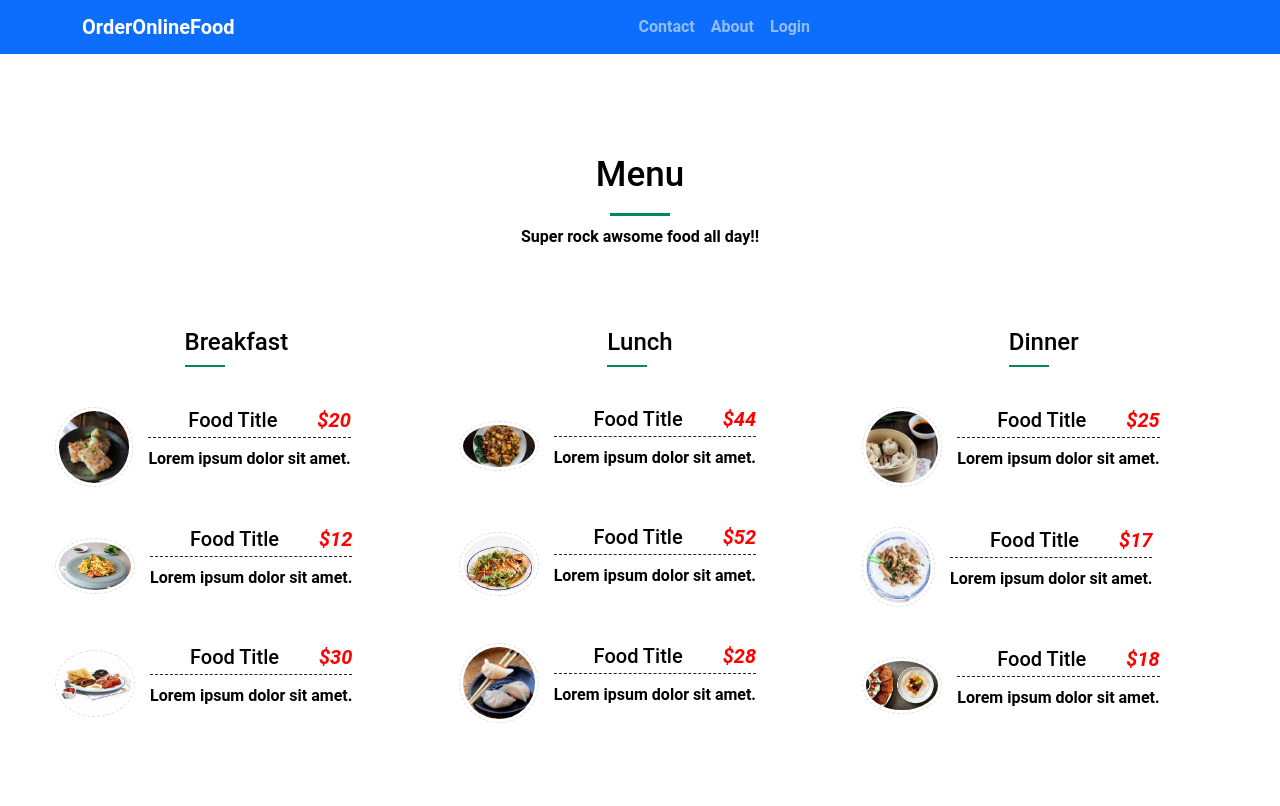
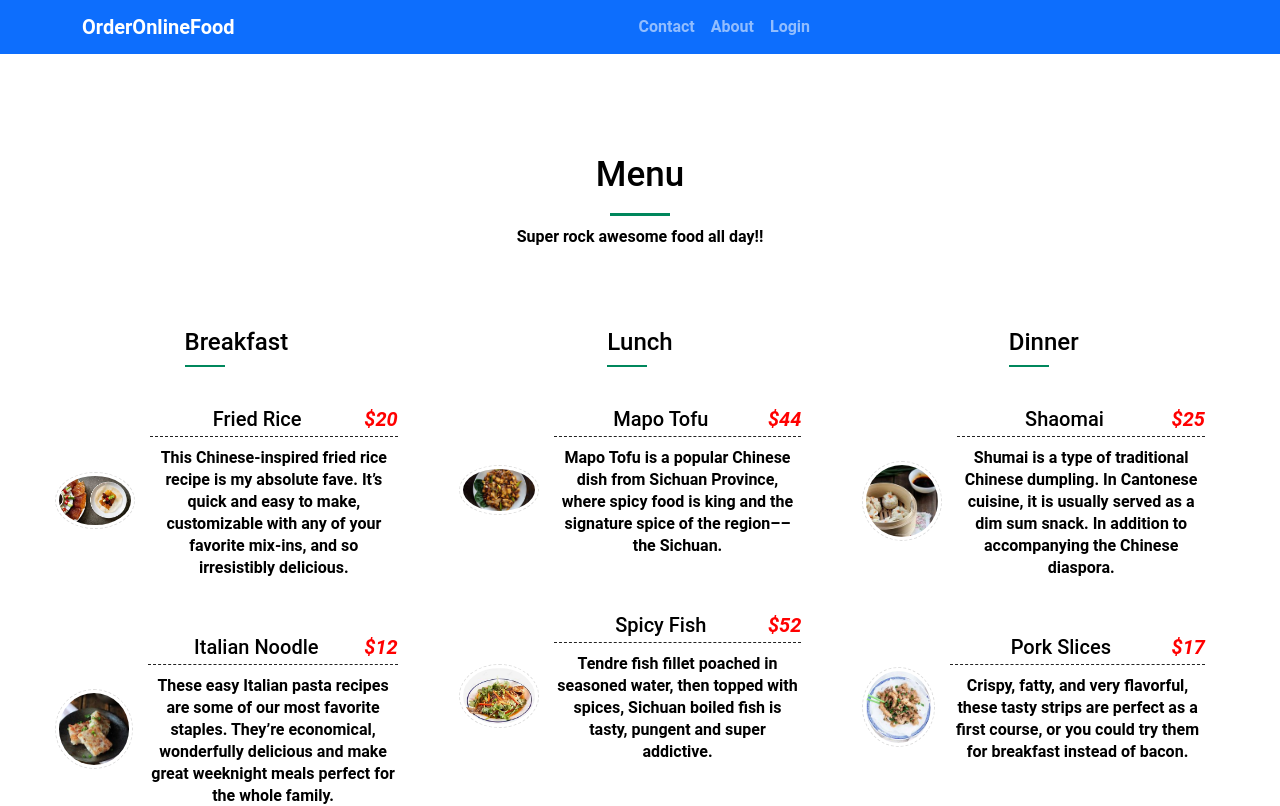
Before and after one commit to cheatchansovoth/SuperRock, a React (Create React App) app in the folder Super_Rock/frontend/: page /menu in a window 1280 px wide. Shown: the top 806 px of the page. Built offline with nearby package versions, Linux system fonts and the light colour scheme; the HTML template or start-up script is replaced by a standard one.

Commit message:
Update Menu.js

```diff
--- a/Super_Rock/frontend/src/Pages/Menu.js
+++ b/Super_Rock/frontend/src/Pages/Menu.js
@@ -16,90 +16,88 @@ import ('./responsive.css');
 const Menu=()=>
 {
     return (
-        <div>
-                <div class="main">
+        <div class="main">
         <div class="section-title">
             <h2>
                 Menu
             </h2>
-            <p>Super rock awsome food all day!!</p>
+            <p>Super rock awesome food all day!!</p>
         </div>
         <div class="menus">
             <div class="menu-column">
                 <h4>breakfast</h4>
                 <div class="single-menu">
-                    <img src={th} alt="OIF"/>
+                    <img src={p9} alt=""/>
                     <div class="menu-content">
-                        <h5>food title <span>$20</span></h5>
-                        <p>Lorem ipsum dolor sit amet.</p>
+                        <h5>fried rice <span>$20</span></h5>
+                        <p>This Chinese-inspired fried rice recipe is my absolute fave. It’s quick and easy to make, customizable with any of your favorite mix-ins, and so irresistibly delicious.</p>
                     </div>
                 </div>
                 <div class="single-menu">
-                    <img src={th1} alt="OIF" />
+                    <img src={th}alt=""/>
                     <div class="menu-content">
-                        <h5>food title <span>$12</span></h5>
-                        <p>Lorem ipsum dolor sit amet.</p>
+                        <h5>Italian noodle <span>$12</span></h5>
+                        <p>These easy Italian pasta recipes are some of our most favorite staples. They’re economical, wonderfully delicious and make great weeknight meals perfect for the whole family.</p>
                     </div>
                 </div>
                 <div class="single-menu">
-                    <img src={th2} alt="OIF" />
+                    <img src={th1} alt=""/>
                     <div class="menu-content">
-                        <h5>food title <span>$30</span></h5>
-                        <p>Lorem ipsum dolor sit amet.</p>
+                        <h5>kiwi breakfast <span>$30</span></h5>
+                        <p>portobello mushroomsa，avocado ,roasted tomatoes ,hashbrown,fried eggs ,sourdough toast.</p>
                     </div>
                 </div>
             </div>
             <div class="menu-column">
                 <h4>lunch</h4>
                 <div class="single-menu">
-                    <img src={p4} alt="OIF" />
+                    <img src={p4} alt=""/>
                     <div class="menu-content">
-                        <h5>food title <span>$44</span></h5>
-                        <p>Lorem ipsum dolor sit amet.</p>
+                        <h5>Mapo Tofu <span>$44</span></h5>
+                        <p>Mapo Tofu is a popular Chinese dish from Sichuan Province, where spicy food is king and the signature spice of the region––the Sichuan.</p>
                     </div>
                 </div>
                 <div class="single-menu">
-                    <img src={p5} alt="OIF" />
+                    <img src={p5} alt=""/>
                     <div class="menu-content">
-                        <h5>food title <span>$52</span></h5>
-                        <p>Lorem ipsum dolor sit amet.</p>
+                        <h5>spicy fish <span>$52</span></h5>
+                        <p>Tendre fish fillet poached in seasoned water, then topped with spices, Sichuan boiled fish is tasty, pungent and super addictive.</p>
                     </div>
                 </div>
                 <div class="single-menu">
-                    <img src={p6} alt="OIF" />
+                    <img src={p6}alt=""/>
                     <div class="menu-content">
-                        <h5>food title <span>$28</span></h5>
-                        <p>Lorem ipsum dolor sit amet.</p>
+                        <h5>Chinese dumplings <span>$28</span></h5>
+                        <p>One of your favorite take out foods, Chinese Dumplings (also commonly known as potstickers), are easy to make and taste much better when you make them homemade!</p>
                     </div>
                 </div>
             </div>
             <div class="menu-column">
                 <h4>dinner</h4>
                 <div class="single-menu">
-                    <img src={p7}  alt="OIF" />
+                    <img src={p7} alt=""/>
                     <div class="menu-content">
-                        <h5>food title <span>$25</span></h5>
-                        <p>Lorem ipsum dolor sit amet.</p>
+                        <h5>Shaomai <span>$25</span></h5>
+                        <p>Shumai is a type of traditional Chinese dumpling. In Cantonese cuisine, it is usually served as a dim sum snack. In addition to accompanying the Chinese diaspora.</p>
                     </div>
                 </div>
                 <div class="single-menu">
-                    <img src={p8} alt="OIF" />
+                    <img src={p8} alt=""/>
                     <div class="menu-content">
-                        <h5>food title <span>$17</span></h5>
-                        <p>Lorem ipsum dolor sit amet.</p>
+                        <h5>pork slices <span>$17</span></h5>
+                        <p>Crispy, fatty, and very flavorful, these tasty strips are perfect as a first course, or you could try them for breakfast instead of bacon.</p>
                     </div>
                 </div>
                 <div class="single-menu">
-                    <img src={p9} alt="OIF" />
+                    <img src={p7} alt=""/>
                     <div class="menu-content">
-                        <h5>food title <span>$18</span></h5>
-                        <p>Lorem ipsum dolor sit amet.</p>
+                        <h5>duck skin rolls <span>$18</span></h5>
+                        <p>Place on a medium to high heat and add the duck. When the fat starts to render, remove the duck from the wok with a slotted spoon and wipe the wok clean.</p>
                     </div>
                 </div>
             </div>
         </div>
     </div>
-        </div>
     )
 }
 
```
